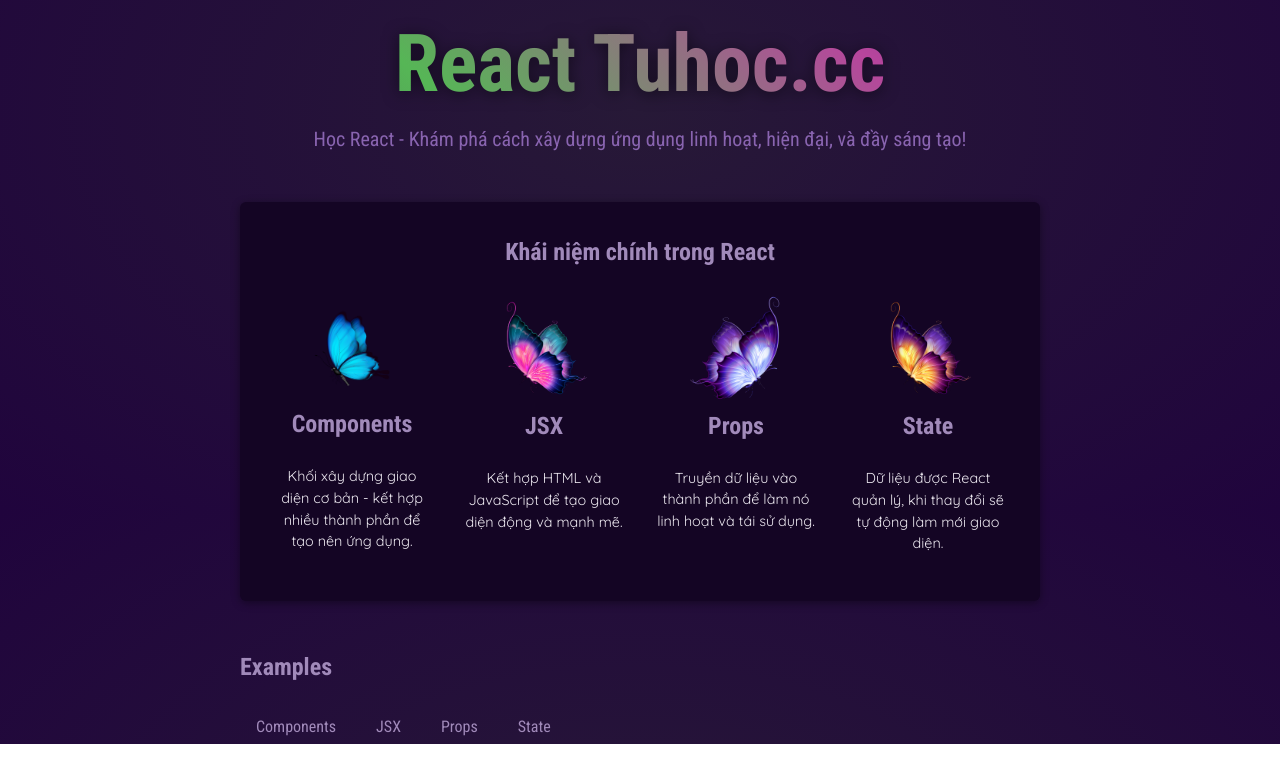
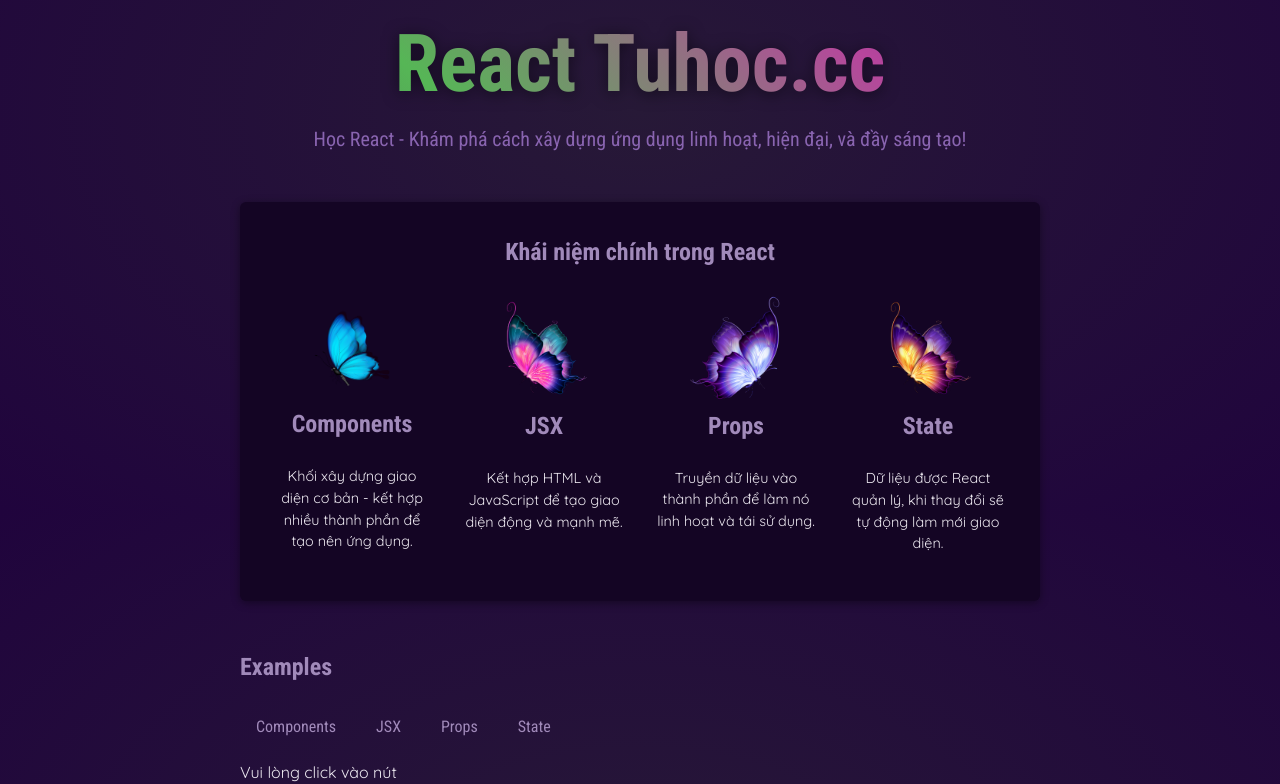
Before and after one commit to BoDoi123/reactjs, a React (Vite) app in the folder reactjs_props/: page / in a window 1280 px wide. Shown: the part 290-1074 px from the top of the page. Before the commit the page ends 1034 px from the top, so only its background shows below. Built offline with nearby package versions, Linux system fonts and the light colour scheme.

Commit message:
ReactJS - State & Hook

```diff
--- a/reactjs_props/src/App.jsx
+++ b/reactjs_props/src/App.jsx
@@ -1,12 +1,16 @@
+import { useState } from "react";
 import Header from "./components/Header/Header.jsx";
 import MainContent from "./components/MainContent/MainContent.jsx";
 import TabButton from "./components/TabButton.jsx";
-
 import { myData } from "../data.js";
 
 function App() {
+	const [selectedTopic, setSelectedTopic] = useState(
+		"Vui lòng click vào nút"
+	);
+
 	function handleSelect(e) {
-		alert(`${e.target.innerText} được chọn`);
+		setSelectedTopic(e.target.innerText);
 	}
 
 	return (
@@ -34,6 +38,7 @@
 						<TabButton onSelect={handleSelect}>State</TabButton>
 						{/* <TabButton label="Components" /> */}
 					</menu>
+					{selectedTopic}
 				</section>
 			</main>
 		</>
```
Also changed, not shown: reactjs_props/index.html (+15 -1 lines).
